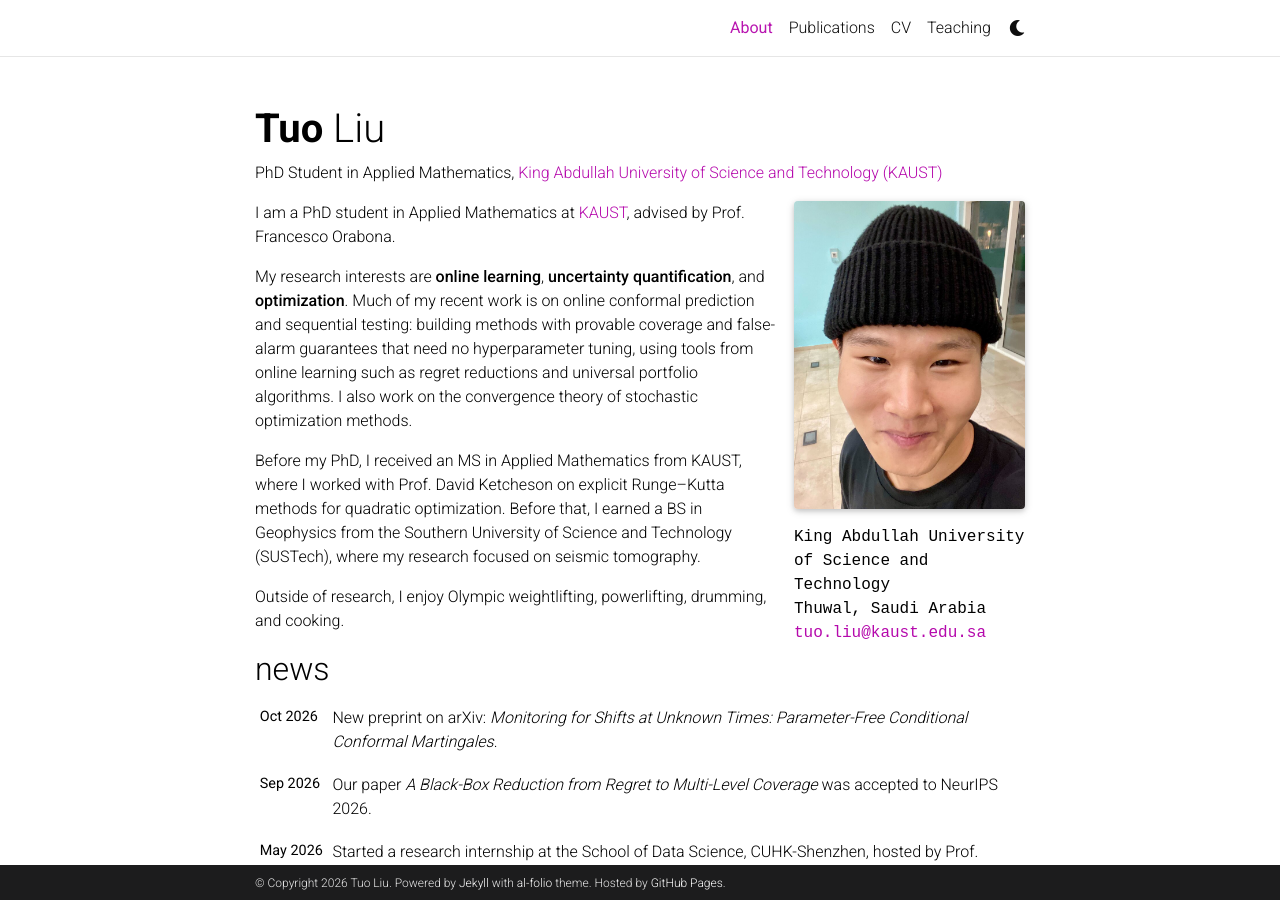
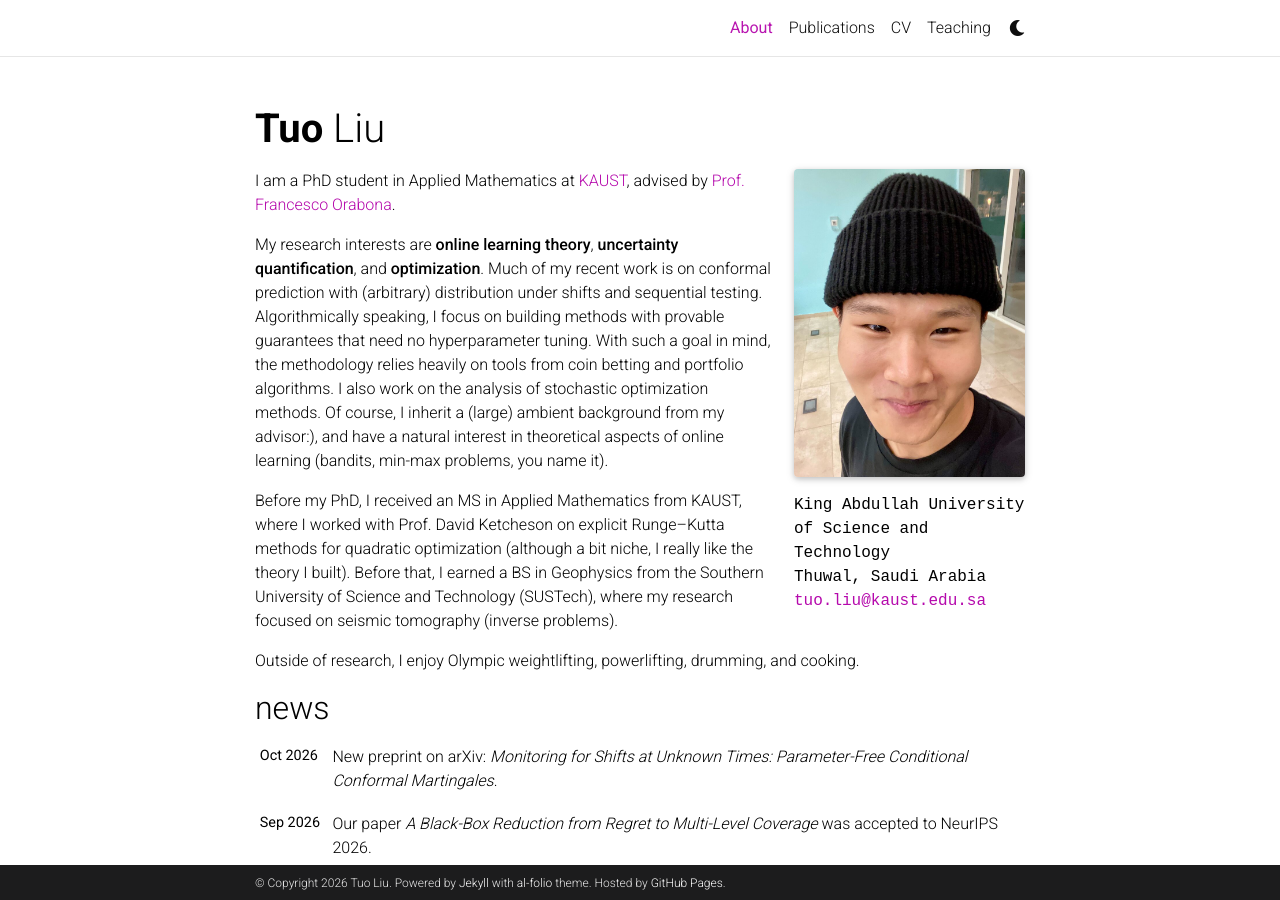
Before and after one commit to terryliu3/terryliu3.github.io, a Jekyll site: the page built from _pages/about.md, in a window 1280 px wide and 900 px high. Built offline with Jekyll 4.4.1, drawn with Linux system fonts in a browser that asks for light colours; full-size pictures stand in for the smaller copies a plugin makes; comment, search, counter and statistics services are not loaded; a style sheet for code colours, icons or effects is not loaded.

Commit message:
Update bio, add NeurIPS abstract, install ImageMagick in deploy
The deploy runner has no ImageMagick, so the responsive WebP versions of
the profile photo were never generated and every page load hit a 404
before falling back to the JPG.

Co-Authored-By: Claude Opus 5.5 <noreply@anthropic.com>

```diff
--- a/_pages/about.md
+++ b/_pages/about.md
@@ -18,10 +18,10 @@ selected_papers: true # includes a list of papers marked as "selected={true}"
 social: true  # includes social icons at the bottom of the page
 ---
 
-I am a PhD student in Applied Mathematics at [KAUST](https://www.kaust.edu.sa/), advised by Prof. Francesco Orabona.
+I am a PhD student in Applied Mathematics at [KAUST](https://www.kaust.edu.sa/), advised by [Prof. Francesco Orabona](https://francesco.orabona.com).
 
-My research interests are **online learning**, **uncertainty quantification**, and **optimization**. Much of my recent work is on online conformal prediction and sequential testing: building methods with provable coverage and false-alarm guarantees that need no hyperparameter tuning, using tools from online learning such as regret reductions and universal portfolio algorithms. I also work on the convergence theory of stochastic optimization methods.
+My research interests are **online learning theory**, **uncertainty quantification**, and **optimization**. Much of my recent work is on conformal prediction with (arbitrary) distribution under shifts and sequential testing. Algorithmically speaking, I focus on building methods with provable guarantees that need no hyperparameter tuning. With such a goal in mind, the methodology relies heavily on tools from coin betting and portfolio algorithms. I also work on the analysis of stochastic optimization methods. Of course, I inherit a (large) ambient background from my advisor:), and have a natural interest in theoretical aspects of online learning (bandits, min-max problems, you name it).
 
-Before my PhD, I received an MS in Applied Mathematics from KAUST, where I worked with Prof. David Ketcheson on explicit Runge–Kutta methods for quadratic optimization. Before that, I earned a BS in Geophysics from the Southern University of Science and Technology (SUSTech), where my research focused on seismic tomography.
+Before my PhD, I received an MS in Applied Mathematics from KAUST, where I worked with Prof. David Ketcheson on explicit Runge–Kutta methods for quadratic optimization (although a bit niche, I really like the theory I built). Before that, I earned a BS in Geophysics from the Southern University of Science and Technology (SUSTech), where my research focused on seismic tomography (inverse problems).
 
 Outside of research, I enjoy Olympic weightlifting, powerlifting, drumming, and cooking.
```
Also changed, not shown: other parts of _pages/about.md (+1 -1 lines), _bibliography/papers.bib (+1 -0 lines), .github/workflows/deploy.yml.
